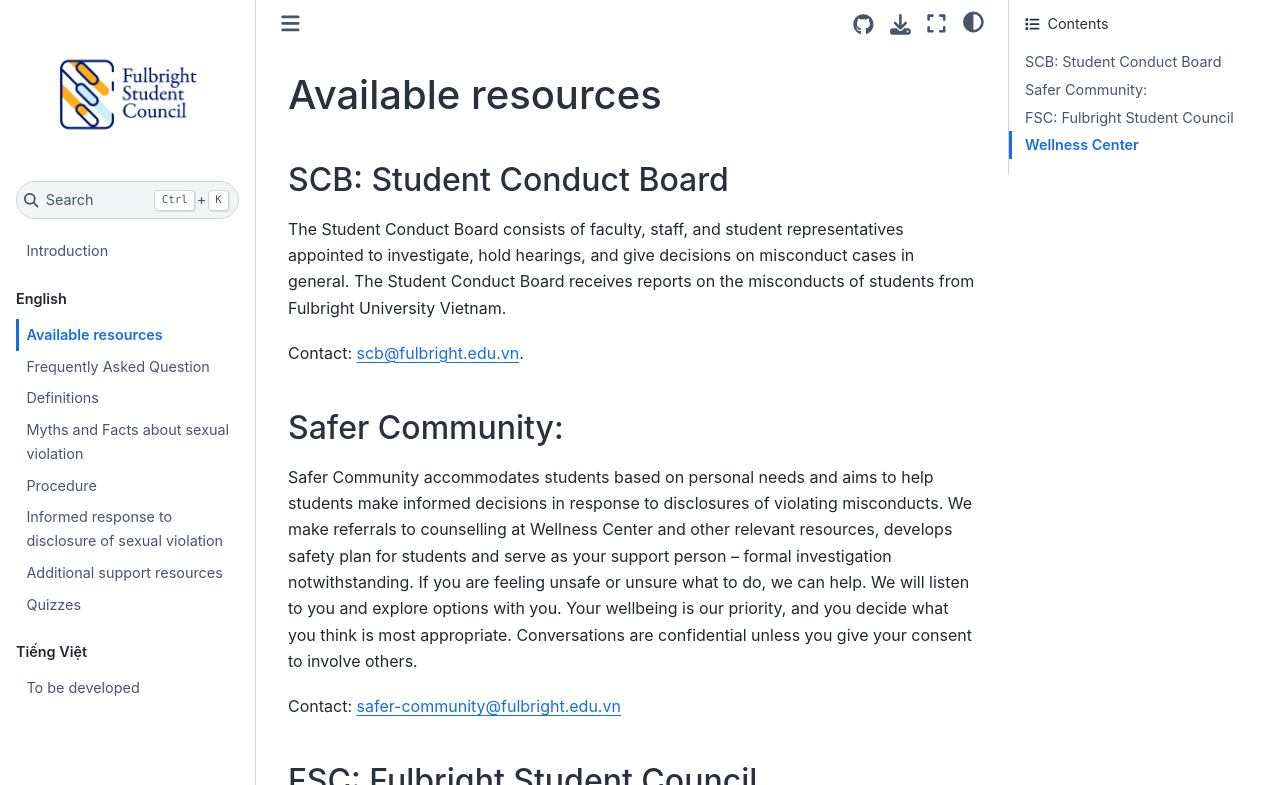
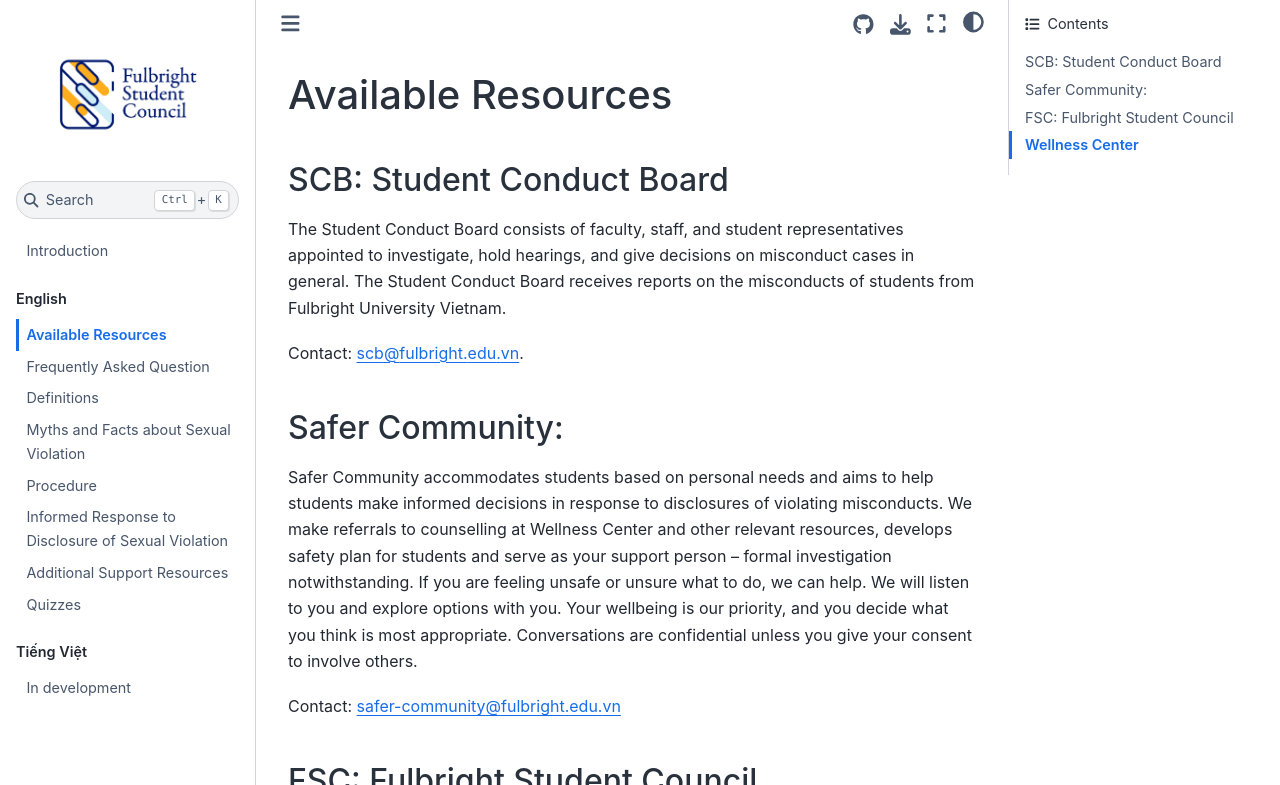
Before and after one commit to panda1835/fulbright-how-to-get-help, a Jupyter Book: the page built from content/english/1_resources.md, in a window 1280 px wide and 1349 px high. Shown: the top 785 px of the window. Built offline with Jupyter Book 1.0.4 settings and Sphinx 7.4.7 and the Sphinx Book theme 1.1.4, drawn with Linux system fonts in a browser that asks for light colours.

Commit message:
capitalize headings and add quizzes

```diff
--- a/content/english/1_resources.md
+++ b/content/english/1_resources.md
@@ -1,4 +1,4 @@
-# Available resources
+# Available Resources
 
 ## SCB: Student Conduct Board
 
--- a/content/english/8_quizzes.md
+++ /dev/null
@@ -1,3 +0,0 @@
-# Quizzes
-
-... To be developed
--- a/content/vietnamese/1_resources.md
+++ b/content/vietnamese/1_resources.md
@@ -1 +1 @@
-# To be developed
+# In development
```
Also changed, not shown: content/english/4_myths_and_facts.md (+1 -1 lines), content/english/6_informed_response.md (+1 -1 lines), content/english/7_additional_support_resources.md (+1 -1 lines), content/english/8_quizzes.ipynb (added).
